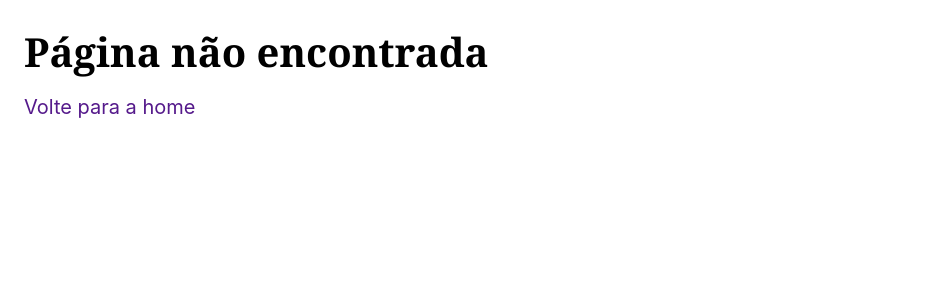
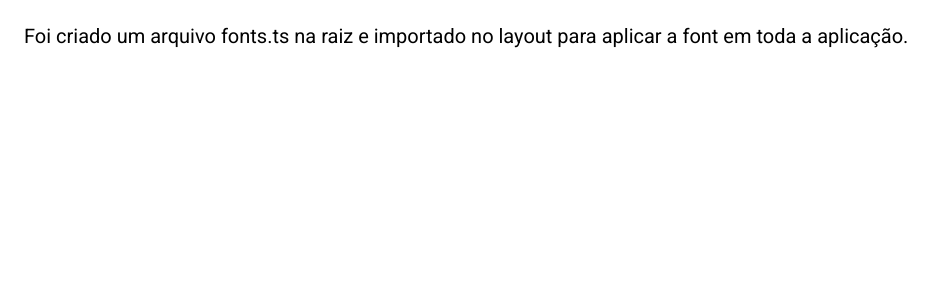
Before and after one commit to alexmonteirodev/next, a Next.js app: page /exercicios/ex026-fonts in a window 1280 px wide. Before the commit this address had no page. Shown: the top 300 px of the page, without its empty margins (0-946 px from the left). Built offline with nearby package versions, Linux system fonts and the light colour scheme.

Commit message:
ex026-fonts

```diff
--- /dev/null
+++ b/src/app/exercicios/ex026-fonts/page.tsx
@@ -0,0 +1,12 @@
+import React from "react";
+
+const page = () => {
+  return (
+    <div>
+      Foi criado um arquivo fonts.ts na raiz e importado no layout para aplicar
+      a font em toda a aplicação.
+    </div>
+  );
+};
+
+export default page;
--- /dev/null
+++ b/src/app/fonts.ts
@@ -0,0 +1,9 @@
+import { Roboto } from "next/font/google";
+
+export const font_body = Roboto({
+  weight: ["400", "700"],
+  style: ["normal"],
+  subsets: ["latin"],
+  display: "swap", //já carrega uma fonte padrão para mostrar na tela ao abrir o site para caso não tenha carregado a sua fonte, se tiver carregaado já mostra direto
+  variable: "--font-body", //permite usar como ariavel de css dentro dos arquivos .css
+});
--- a/src/app/layout.tsx
+++ b/src/app/layout.tsx
@@ -1,5 +1,6 @@
 import type { Metadata } from "next";
 import "./globals.css";
+import { font_body } from "./fonts";
 // import Nav from "@/componentes/Nav";
 
 export const metadata: Metadata = {
@@ -14,7 +15,7 @@ export default function RootLayout({
 }>) {
   return (
     <html lang="pt-BR">
-      <body>
+      <body className={`${font_body.className} ${font_body.variable}`}>
         {/* <Nav /> */}
         {children}
       </body>
--- a/src/componentes/Exercicios.tsx
+++ b/src/componentes/Exercicios.tsx
@@ -109,6 +109,9 @@ const Exercicios = () => {
       <li>
         <Link href="/exercicios/ex025-image">ex025-image</Link>
       </li>
+      <li>
+        <Link href="/exercicios/ex026-fonts">ex026-fonts</Link>
+      </li>
     </ul>
   );
 };
```
Also changed, not shown: src/app/exercicios/ex026-fonts/aula.tsx (added, +35 -0 lines).
